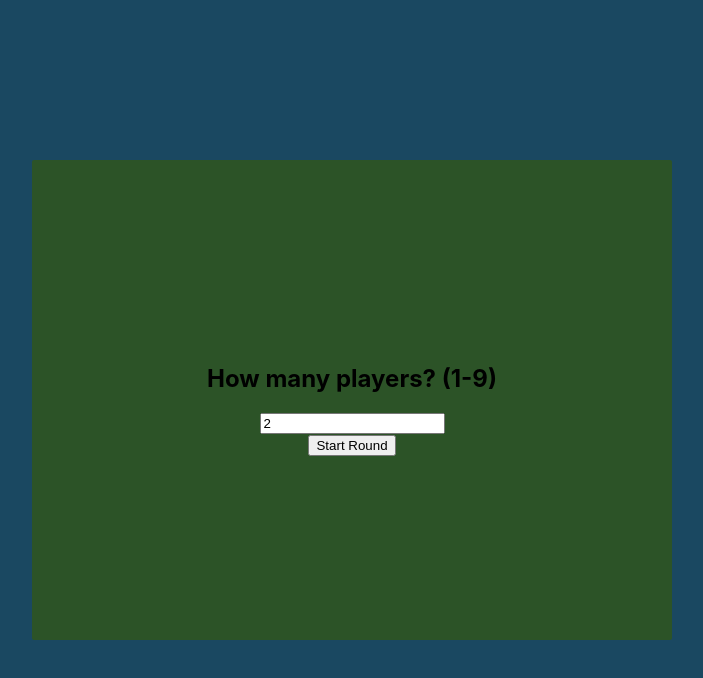
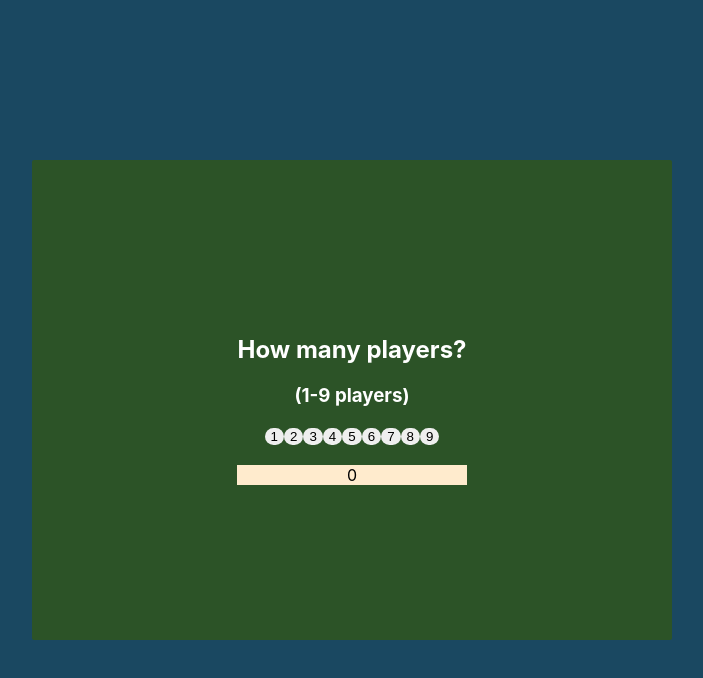
Before and after one commit to anjaliruth/cardCounter, a React (Create React App) app: page / in a window 1280 px wide. Shown: the top 678 px of the page, without its empty margins (288-991 px from the left). Built offline with nearby package versions, Linux system fonts and the light colour scheme.

Commit message:
started dtyling

```diff
--- a/src/App.css
+++ b/src/App.css
@@ -1,6 +1,7 @@
 .App {
   text-align: center;
 }
+
 
 .displayArea{
   display: flex;
@@ -20,6 +21,35 @@ background-color: #2C5327;
 border-radius: 2px;
   height: 60vh;
   min-width:80vh;
+}
+
+
+.noPlayer{
+  /* background-color: pink; */
+}
+
+.noPlayerInput{
+  text-align: center;
+  border-radius: 10px;
+  border: none;
+}
+
+.noPlayerHeading, .noPlayerSubheading{
+  margin: none;
+  color: white;
+}
+.infoSection{
+  display: flex;
+  flex-direction: column;
+  justify-content: center;
+  /* background-color: blue; */
+  height: 30vh;
+  gap: 20px;
+  padding: 20px;
+}
+
+.startButton{
+  background-color: blanchedalmond;
 }
 
 .playerSection{
--- a/src/Shoe.jsx
+++ b/src/Shoe.jsx
@@ -1,9 +1,16 @@
 import React, { useState, useEffect, useContext } from "react";
 import Card from "./Card";
 import { DrawPileContext } from "./App.js";
-import { shoe, numbersAndPictures, shapes, isPicture, lowCards, highCards } from "./library.js";
+import {
+  shoe,
+  numbersAndPictures,
+  shapes,
+  isPicture,
+  lowCards,
+  highCards,
+} from "./library.js";
 export default function Shoe() {
-  const [players, setPlayers] = useState(2);
+  const [players, setPlayers] = useState(0);
   const [hands, setHands] = useState([]);
   const [playing, setPlaying] = useState(false);
   const { drawPile, setDrawPile } = useContext(DrawPileContext);
@@ -27,8 +34,10 @@ export default function Shoe() {
 
   //calculates cardCount
 
-  function handlePlayerAmount(e) {
-    setPlayers(Number(e.target.value));
+  function handlePlayerAmount(e, number) {
+    console.log(e.target.value, 'e.target.value')
+    setPlayers(number);
+    console.log(players, 'players in handlePlayerAmount')
   }
 
   function addtoRunningCount(card) {
@@ -218,24 +227,42 @@ export default function Shoe() {
     setPosition(0);
     setPlaying(true);
   }
+  let playerAmount = [1, 2, 3, 4, 5, 6, 7, 8, 9];
 
   return (
     <div className="displayArea">
       <div className="playArea">
-      <div className="playerCount">
+        <div className="infoSection">
+          <div className="noPlayer">
             {!playing && (
               <div>
-            <h2>How many players? (1-9)</h2>
-            <input
+                <h2 className="noPlayerHeading">How many players?</h2>
+                <h3 className="noPlayerSubheading">(1-9 players)</h3>
+
+                {playerAmount.map((number) => (
+                  <button
+                    onClick={(e) => handlePlayerAmount(e, number)}
+                    value={players}
+                    className="noPlayerInput"
+                  >
+                    {number}
+                  </button>
+                ))}
+                {/* <input
                   placeholder="no. of players"
                   type="number"
                   onChange={(e) => handlePlayerAmount(e)}
                   value={players}
-            />
+                  className="noPlayerInput"
+                /> */}
               </div>
             )}
-
-        {!playing && <button onClick={startGame}> Start Round</button>}
+          </div>
+          <div className="startButton">
+            {!playing && players && (
+              <button onClick={startGame}> Start Round</button>
+            ) }
+          </div>
           {hands.map((hand, playerIndex) => (
             <div className="playerSection">
               <div className="playerCards">
@@ -253,7 +280,9 @@ export default function Shoe() {
           ))}
         </div>
         {allowReset && <button onClick={startGame}>Replay</button>}
-       { playing && <button onClick={allowShowingCardCount}>Show Card Count</button>}
+        {playing && (
+          <button onClick={allowShowingCardCount}>Show Card Count</button>
+        )}
         {showCardCount && <h1 className="cardCount">{runningCount}</h1>}
       </div>
     </div>
```
Lines whose indentation alone changed are shown as unchanged.
